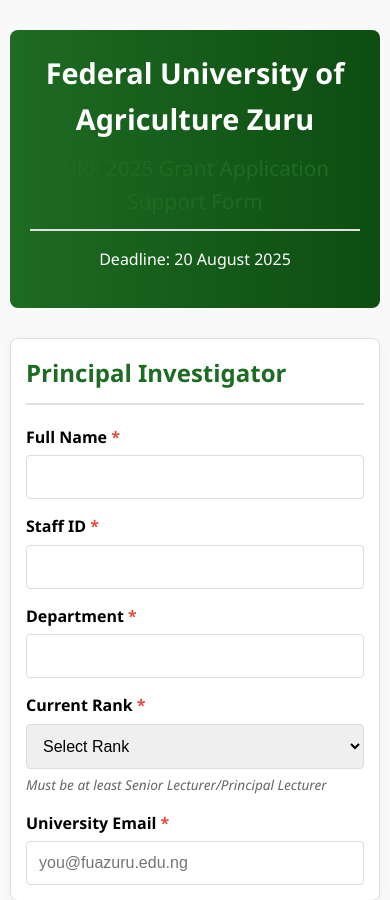
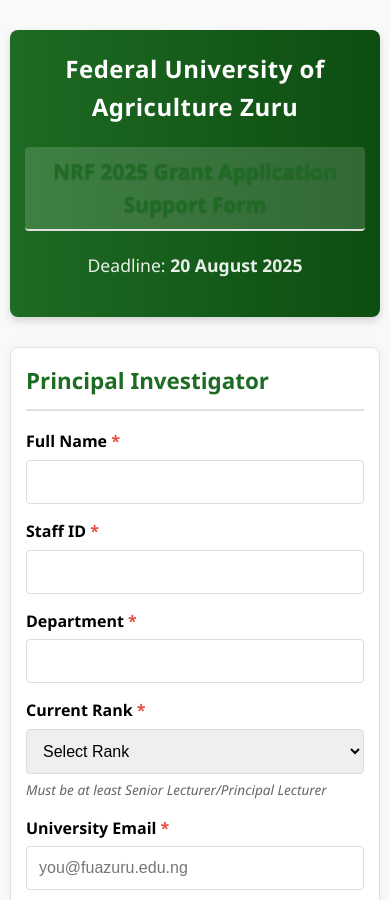
Before and after one commit to akeembaba01/fuazuru-nrf-form, a plain HTML site: page index.html in a window 390 px wide. Shown: the top 900 px of the page. Drawn offline with Linux system fonts and the light colour scheme.

Commit message:
index.html

```diff
--- a/index.html
+++ b/index.html
@@ -17,23 +17,38 @@
             padding: 20px;
             background-color: #f9f9f9;
         }
+
+        /* IMPROVED HEADER STYLES */
         .header {
             text-align: center;
-            padding: 20px;
+            padding: 25px 20px;
             background: linear-gradient(to right, var(--fuazuru-green), #0d4d11);
             color: white;
             border-radius: 8px;
             margin-bottom: 30px;
+            box-shadow: 0 4px 8px rgba(0,0,0,0.15);
         }
         .header h1 {
-            margin: 0;
             font-size: 1.8rem;
+            margin: 0 0 5px 0;
+            letter-spacing: 0.5px;
         }
         .header h2 {
-            margin: 10px 0;
-            font-size: 1.3rem;
-            font-weight: 400;
+            font-weight: 700; /* Bold */
+            font-size: 1.6rem;
+            margin: 15px 0;
+            text-shadow: 0 1px 2px rgba(0,0,0,0.2);
+            background: rgba(255,255,255,0.15);
+            padding: 10px;
+            border-radius: 4px;
+            display: inline-block;
         }
+        .header p {
+            font-size: 1.1rem;
+            margin-top: 5px;
+            opacity: 0.9;
+        }
+
         .section {
             background: white;
             padding: 25px;
@@ -47,6 +62,7 @@
             border-bottom: 2px solid #e0e0e0;
             padding-bottom: 10px;
             margin-top: 0;
+            font-size: 1.4rem;
         }
         label {
             display: block;
@@ -93,10 +109,21 @@
             color: #777;
             font-size: 0.9rem;
             padding: 15px;
+            border-top: 1px solid #eee;
         }
         @media (max-width: 600px) {
             body {
                 padding: 10px;
+            }
+            .header {
+                padding: 20px 15px;
+            }
+            .header h1 {
+                font-size: 1.5rem;
+            }
+            .header h2 {
+                font-size: 1.3rem;
+                padding: 8px;
             }
             .section {
                 padding: 15px;
@@ -105,10 +132,11 @@
     </style>
 </head>
 <body>
+    <!-- IMPROVED HEADER SECTION -->
     <div class="header">
         <h1>Federal University of Agriculture Zuru</h1>
         <h2>NRF 2025 Grant Application Support Form</h2>
-        <p>Deadline: 20 August 2025</p>
+        <p>Deadline: <strong>20 August 2025</strong></p>
     </div>
 
     <form action="https://formspree.io/f/mkgzkwev" method="POST">
@@ -211,19 +239,5 @@
         <p>Research Development Office • Federal University of Agriculture Zuru</p>
         <p>Contact: grants@fuazuru.edu.ng</p>
     </div>
-
-    <script>
-        // Set minimum date to today
-        document.getElementById('draft_date').min = new Date().toISOString().split("T")[0];
-
-        // Validate PI rank
-        document.querySelector('form').addEventListener('submit', function(e) {
-            const rank = document.getElementById('rank').value;
-            if (!rank) {
-                alert("Please select your academic rank");
-                e.preventDefault();
-            }
-        });
-    </script>
 </body>
 </html>
```
